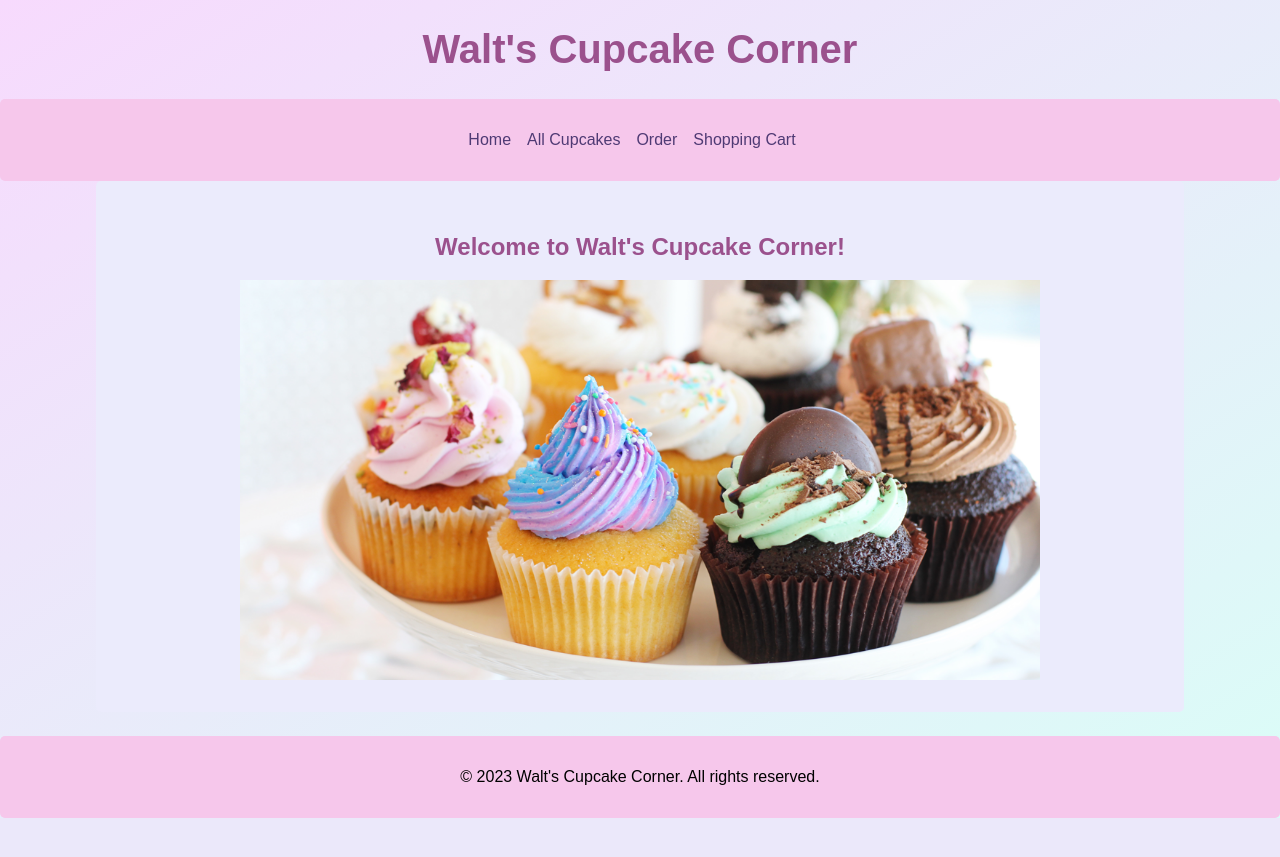
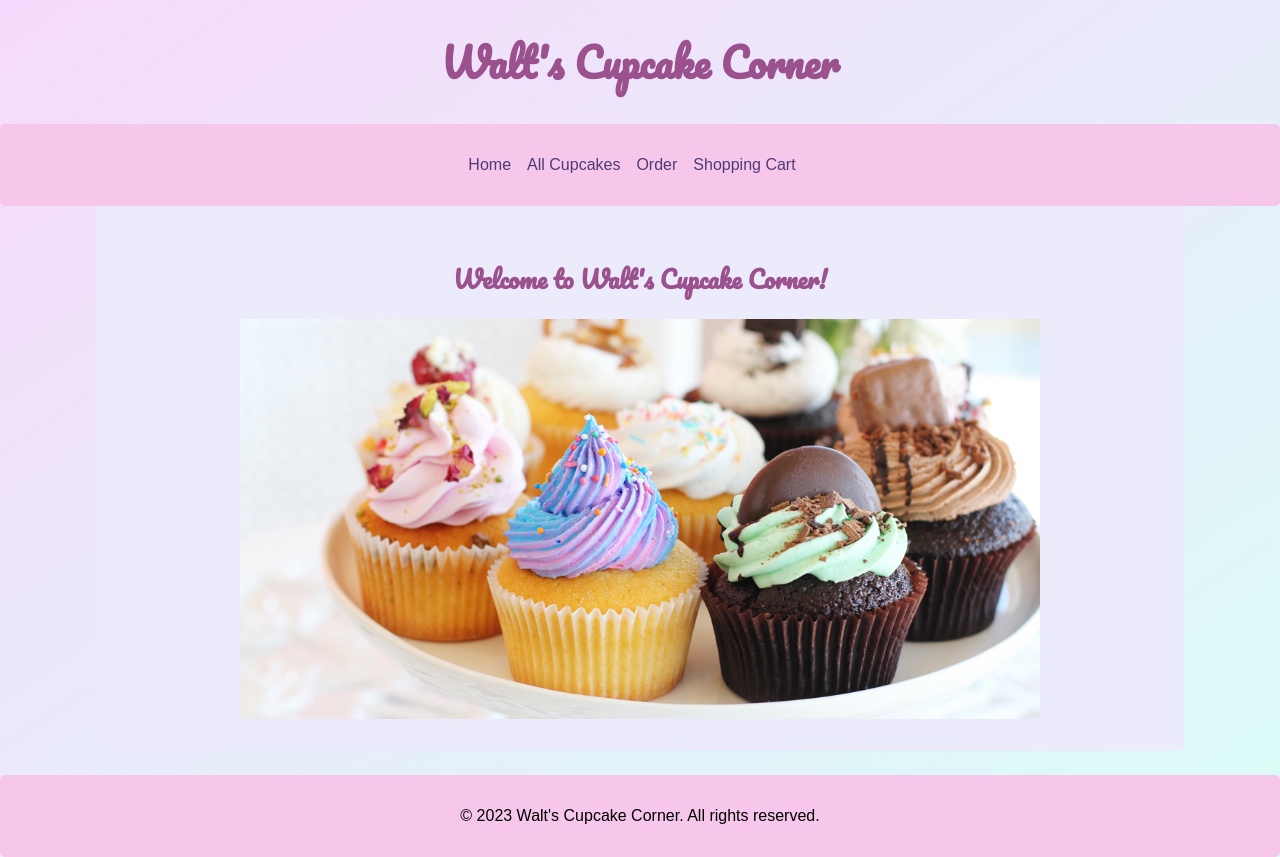
Before and after one commit to marktwixt/dm-python-unit2, a Flask app: page / in a window 1280 px wide. Before the commit the page ends 818 px from the top, so only its background shows below. Run offline with Flask 3, Linux system fonts and the light colour scheme.

Commit message:
updated styling for a bakery aesthetic

```diff
--- a/cupcakes.py
+++ b/cupcakes.py
@@ -20,7 +20,6 @@ class Cupcake(ABC):
     @abstractmethod
     def calculate_price(self, quantity):
         pass
-
 
 class Mini(Cupcake):
     size = "mini"
@@ -130,6 +129,9 @@ def write_order_csv(file, order_items):
             }
             writer.writerow(order_item_dict)
 
+# function to read the order items from a CSV file,
+# delete the item with the specified ID,
+# then write the updated list of order items back to the CSV file.
 def delete_order_item(file, item_id):
     order_items = get_order_items_from_csv(file)
     del order_items[item_id]
--- a/current-order.csv
+++ b/current-order.csv
@@ -1,4 +1 @@
 name,quantity,total_price
-Chocolate Dream,2,7.0
-Blueberry Burst,1,3.25
-Banana Split,3,11.25
--- a/static/styles.css
+++ b/static/styles.css
@@ -1,3 +1,6 @@
+/* Import Google Font */
+@import url('https://fonts.googleapis.com/css2?family=Pacifico&display=swap');
+
 /* General styles */
 body {
     background-image: linear-gradient(to bottom right, #f7dafd, #dafdf7);
@@ -8,6 +11,7 @@ body {
 
 h1, h2, h3 {
     color: #9b518d;
+    font-family: 'Pacifico', cursive; /* Add bakery-like font */
 }
 
 h1 {
```
Lines whose indentation alone changed are shown as unchanged.
